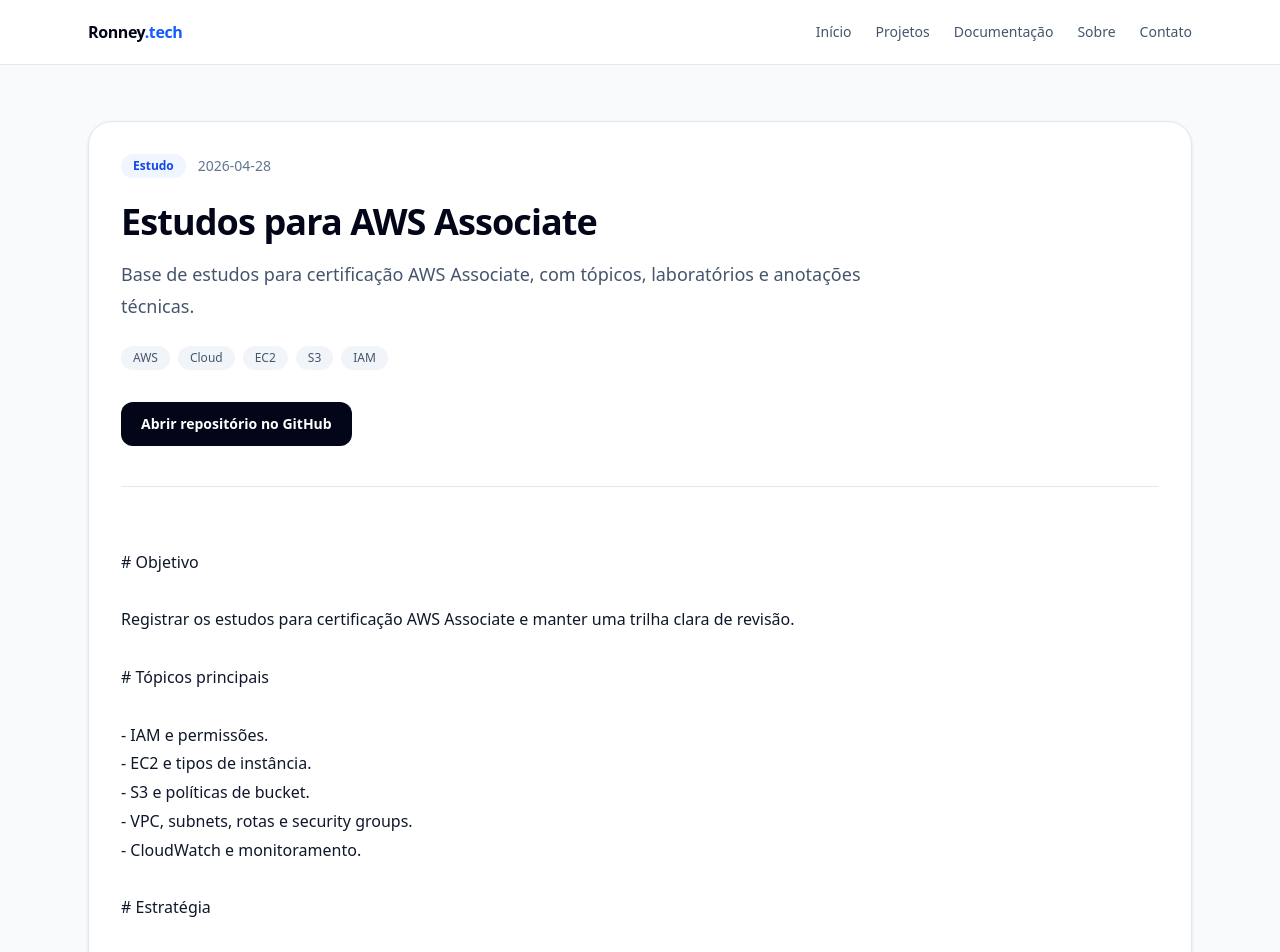
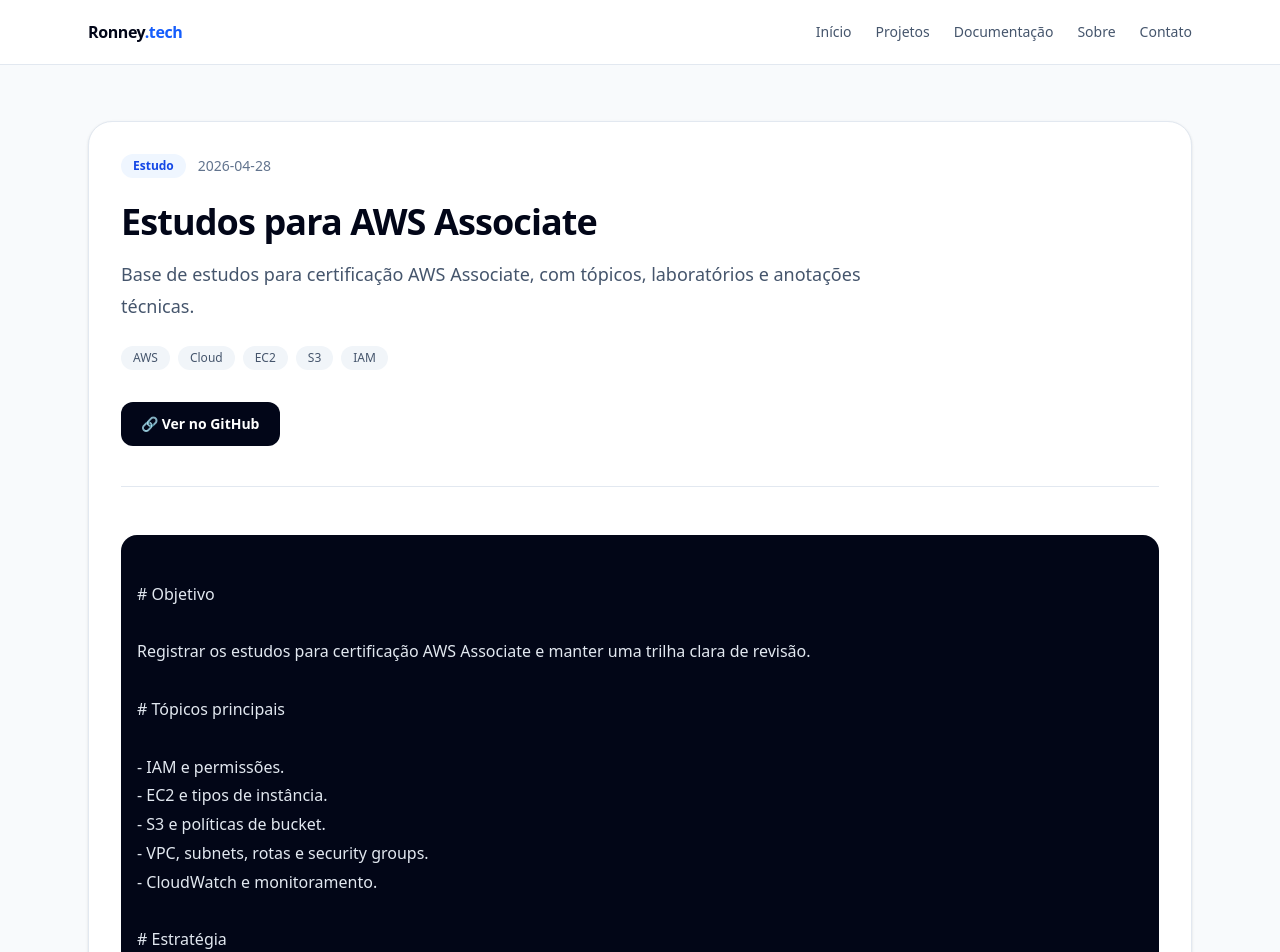
Before and after one commit to Marcusronney/ronney-tech, a Next.js app: page /blog/aws-associate in a window 1280 px wide. Shown: the top 952 px of the page. Built offline with nearby package versions, Linux system fonts and the light colour scheme.

Commit message:
refactor: ajustar tipos e melhorar a estrutura do componente de detalhes do projeto

```diff
--- a/src/app/blog/[slug]/page.tsx
+++ b/src/app/blog/[slug]/page.tsx
@@ -2,18 +2,26 @@ import { notFound } from "next/navigation";
 import Container from "@/components/layout/Container";
 import { getProjetoPorSlug, getTodosProjetos } from "@/lib/projetos";
 
-type PageProps = { params: Promise<{ slug: string }> };
+type PageProps = {
+  params: { slug: string };
+};
 
-// Gera as páginas estáticas dos projetos durante o build da Vercel.
+// Gera páginas estáticas (SSG)
 export function generateStaticParams() {
-  return getTodosProjetos().map((projeto) => ({ slug: projeto.slug }));
+  return getTodosProjetos().map((projeto) => ({
+    slug: projeto.slug,
+  }));
 }
 
-export async function generateMetadata({ params }: PageProps) {
-  const { slug } = await params;
-  const projeto = getProjetoPorSlug(slug);
+// SEO dinâmico
+export function generateMetadata({ params }: PageProps) {
+  const projeto = getProjetoPorSlug(params.slug);
 
-  if (!projeto) return { title: "Projeto não encontrado | Ronney Tech" };
+  if (!projeto) {
+    return {
+      title: "Projeto não encontrado | Ronney Tech",
+    };
+  }
 
   return {
     title: `${projeto.titulo} | Ronney Tech`,
@@ -21,9 +29,9 @@ export async function generateMetadata({ params }: PageProps) {
   };
 }
 
-export default async function ProjetoDetalhePage({ params }: PageProps) {
-  const { slug } = await params;
-  const projeto = getProjetoPorSlug(slug);
+// Página do projeto
+export default function ProjetoDetalhePage({ params }: PageProps) {
+  const projeto = getProjetoPorSlug(params.slug);
 
   if (!projeto) notFound();
 
@@ -31,27 +39,74 @@ export default async function ProjetoDetalhePage({ params }: PageProps) {
     <main>
       <Container className="py-14">
         <article className="rounded-3xl border border-slate-200 bg-white p-8 shadow-sm">
+
+          {/* STATUS + DATA */}
           <div className="flex flex-wrap items-center gap-3">
-            <span className="rounded-full bg-blue-50 px-3 py-1 text-xs font-semibold text-blue-700">{projeto.status}</span>
-            <time className="text-sm text-slate-500">{projeto.data}</time>
+            <span className="rounded-full bg-blue-50 px-3 py-1 text-xs font-semibold text-blue-700">
+              {projeto.status}
+            </span>
+
+            <time className="text-sm text-slate-500">
+              {projeto.data}
+            </time>
           </div>
 
-          <h1 className="mt-6 text-4xl font-black tracking-tight text-slate-950">{projeto.titulo}</h1>
-          <p className="mt-4 max-w-3xl text-lg leading-8 text-slate-600">{projeto.descricao}</p>
+          {/* TÍTULO */}
+          <h1 className="mt-6 text-4xl font-black tracking-tight text-slate-950">
+            {projeto.titulo}
+          </h1>
 
+          {/* DESCRIÇÃO */}
+          <p className="mt-4 max-w-3xl text-lg leading-8 text-slate-600">
+            {projeto.descricao}
+          </p>
+
+          {/* TECNOLOGIAS */}
           <div className="mt-6 flex flex-wrap gap-2">
-            {projeto.tecnologias.map((tecnologia) => (
-              <span key={tecnologia} className="rounded-full bg-slate-100 px-3 py-1 text-xs text-slate-600">{tecnologia}</span>
+            {projeto.tecnologias.map((tec) => (
+              <span
+                key={tec}
+                className="rounded-full bg-slate-100 px-3 py-1 text-xs text-slate-600"
+              >
+                {tec}
+              </span>
             ))}
           </div>
 
-          {projeto.repositorio && (
-            <a href={projeto.repositorio} target="_blank" rel="noreferrer" className="mt-8 inline-flex rounded-xl bg-slate-950 px-5 py-3 text-sm font-semibold text-white transition hover:bg-slate-800">
-              Abrir repositório no GitHub
-            </a>
-          )}
+          {/* BOTÕES DE AÇÃO */}
+          <div className="mt-8 flex flex-wrap gap-4">
 
-          <div className="prose-doc mt-10 whitespace-pre-wrap border-t border-slate-200 pt-8">{projeto.conteudo}</div>
+            {projeto.repositorio && (
+              <a
+                href={projeto.repositorio}
+                target="_blank"
+                rel="noreferrer"
+                className="inline-flex items-center gap-2 rounded-xl bg-slate-950 px-5 py-3 text-sm font-semibold text-white transition hover:bg-slate-800"
+              >
+                🔗 Ver no GitHub
+              </a>
+            )}
+
+            {projeto.demo && (
+              <a
+                href={projeto.demo}
+                target="_blank"
+                rel="noreferrer"
+                className="inline-flex items-center gap-2 rounded-xl border border-slate-300 px-5 py-3 text-sm font-semibold text-slate-700 transition hover:bg-slate-100"
+              >
+                🚀 Ver demo
+              </a>
+            )}
+
+          </div>
+
+          {/* CONTEÚDO */}
+          <div className="prose-doc mt-10 border-t border-slate-200 pt-8">
+            <pre className="whitespace-pre-wrap font-sans">
+              {projeto.conteudo}
+            </pre>
+          </div>
+
         </article>
       </Container>
     </main>
```
Also changed, not shown: src/content/projetos/deploy_kubernetes.md (renamed from src/content/projetos/deploy_kubernetes.mdx).
